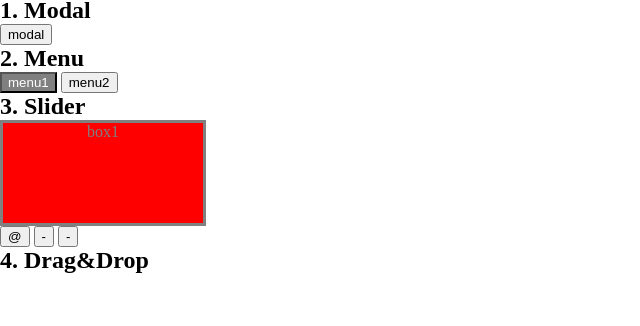
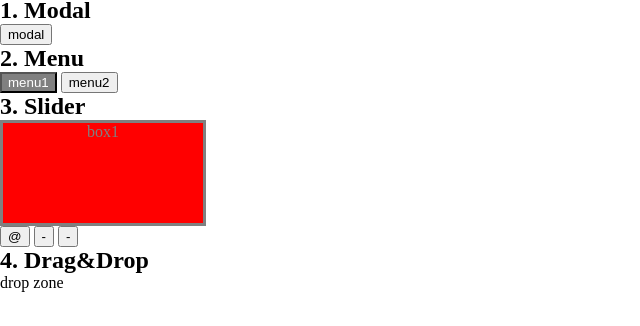
Before and after one commit to SeungWonE/parcticeJS, a plain HTML site: page index.html in a window 1280 px wide. Shown: the part 40-366 px from the top of the page, without its empty margins (0-640 px from the left). Drawn offline with Linux system fonts and the light colour scheme.

Commit message:
Update index.html

```diff
--- a/index.html
+++ b/index.html
@@ -36,6 +36,7 @@
     </div>
 
     <H2>4. Drag&Drop</H2>
+    <div id='dropZone'>drop zone</div>
 
 <script src="./main.js"></script>
 </html>
```
